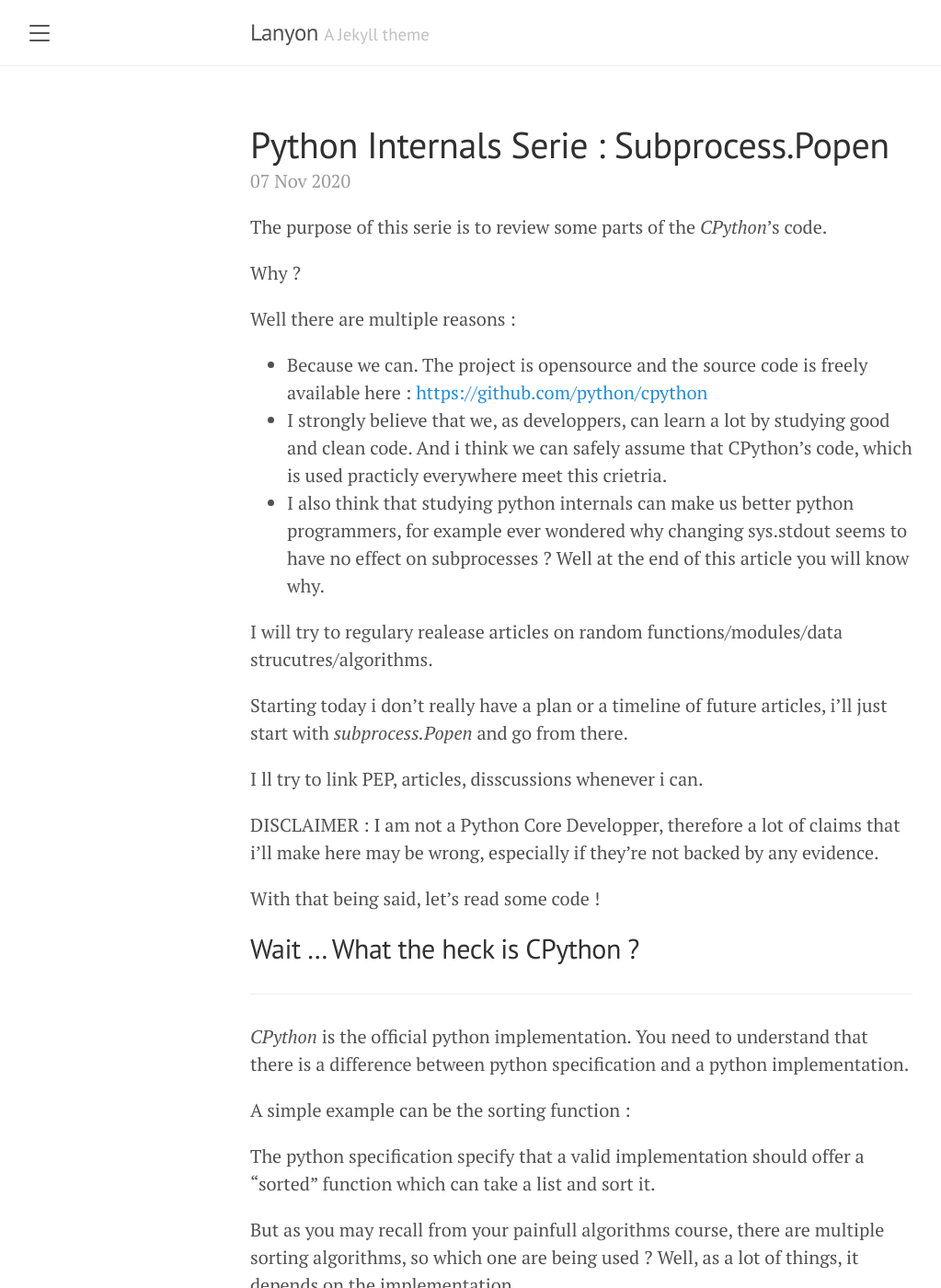
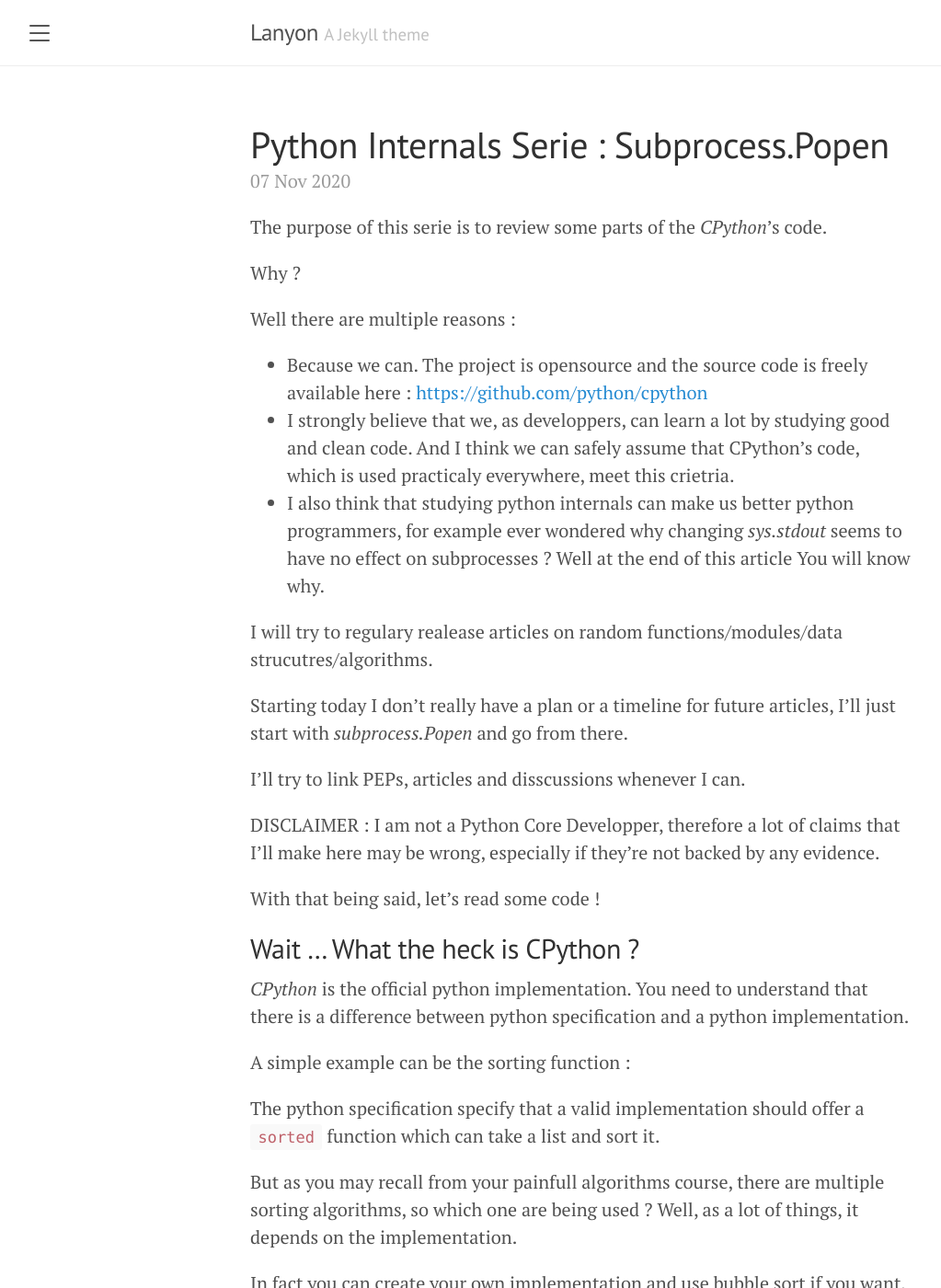
Before and after one commit to ukarroum/ykarroum-blog, a Jekyll site: the page built from blog/_posts/2020-11-07-subprocess.md, in a window 1280 px wide and 1400 px high. Shown: the whole window at 92% size, without its empty margins (8-1031 px from the left). Built offline with Jekyll 4.4.1, drawn with Linux system fonts in a browser that asks for light colours; some of the changed text lies outside the part shown.

Commit message:
Fixed typos

```diff
--- a/blog/_posts/2020-11-07-subprocess.md
+++ b/blog/_posts/2020-11-07-subprocess.md
@@ -10,28 +10,27 @@ Why ?
 Well there are multiple reasons :
 
 - Because we can. The project is opensource and the source code is freely available here : [https://github.com/python/cpython](https://github.com/python/cpython)
-- I strongly believe that we, as developpers, can learn a lot by studying good and clean code. And i think we can safely assume that CPython's code, which is used practicly everywhere meet this crietria.
-- I also think that studying python internals can make us better python programmers, for example ever wondered why changing sys.stdout seems to have no effect on subprocesses ? Well at the end of this article you will know why.
+- I strongly believe that we, as developpers, can learn a lot by studying good and clean code. And I think we can safely assume that CPython's code, which is used practicaly everywhere, meet this crietria.
+- I also think that studying python internals can make us better python programmers, for example ever wondered why changing _sys.stdout_ seems to have no effect on subprocesses ? Well at the end of this article You will know why.
 
 I will try to regulary realease articles  on random functions/modules/data strucutres/algorithms.
 
-Starting today i don't really have a plan or a timeline of future articles, i'll just start with _subprocess.Popen_ and go from there.
+Starting today I don't really have a plan or a timeline for future articles, I'll just start with _subprocess.Popen_ and go from there.
 
-I ll try to link PEP, articles, disscussions whenever i can.
+I'll try to link PEPs, articles and disscussions whenever I can.
 
-DISCLAIMER : I am not a Python Core Developper, therefore a lot of claims that i'll make here may be wrong, especially if they're not backed by any evidence.
+DISCLAIMER : I am not a Python Core Developper, therefore a lot of claims that I'll make here may be wrong, especially if they're not backed by any evidence.
 
 With that being said, let's read some code !
 
 
 ## Wait ... What the heck is CPython ?
--------------------------------------
 
 _CPython_ is the official python implementation. You need to understand that there is a difference between python specification and a python implementation.
 
 A simple example can be the sorting function :
 
-The python specification specify that a valid implementation should offer a "sorted" function which can take a list and sort it.
+The python specification specify that a valid implementation should offer a `sorted` function which can take a list and sort it.
 
 But as you may recall from your painfull algorithms course, there are multiple sorting algorithms, so which one are being used ? Well, as a lot of things, it depends on the implementation.
 
@@ -43,7 +42,6 @@ There are other python implementations like _PyPy_ (which use JIT compilation),
 
 
 ## Getting the code
-------------------
 
 the first step is to get the cpython code. for that we gonna just clone the official repo on github :
 
@@ -72,7 +69,7 @@ $ find -name subprocess.py
 
 {% endhighlight %}
 
-we can safely assume that the module we're searching is `Lib/subprocess`.
+we can safely assume that the module we're searching for is `Lib/subprocess`.
 
 By searching for `Popen` in the file we find a class :
 
@@ -113,12 +110,11 @@ my guess, is that if you run a command like this :
 subprocess.Popen(['my command'])
 {% endhighlight %}
 
-since you re not referencing the Popen object, it is a _garbage candidate_, and the gc may try to delete it before it run. Which is not the excepected behaviour since you except the command to run even if you don't care about what it'll return.
+since you're not referencing the Popen object, it is a _garbage candidate_, and the gc may try to delete it before it run. Which is not the excepected behaviour since you except the command to run even if you don't care about what it'll return.
 
-what surprises me tough is the fact that it's a class attribute, there is surely a reason behind it, but i'm not sure what.
+What surprises me tough is the fact that it's a class attribute, there is surely a reason behind it, but i'm not sure what.
 
 ### The `__init__` method
------------------------
 
 the first instruction in the init method is :
 
@@ -205,16 +201,15 @@ it does bug me how similar the stdin / stdout / stderr code is. I know if i had
  self._sigint_wait_secs = 0.25  # 1/xkcd221.getRandomNumber()
 
 {% endhighlight %}
-i found the comment funny, for refecence this the xkcd comic that it refers to :
+I found the comment funny, for refecence this the xkcd comic that it refers to :
 
-<div style="text-align:center"><img src="https://imgs.xkcd.com/comics/random_number.png" /></div>
+![xkcd comic](https://imgs.xkcd.com/comics/random_number.png)
 
-next we call the function : _execute_child (POSIX version in our case) :
+next we call the function : `_execute_child` (POSIX version in our case) :
 
-### `_execute_child`
-------------------
+### `_execute_child` function
 
-Again some basic parameter validating.
+Again some basic parameter validation.
 
 {% highlight python %}
 sys.audit("subprocess.Popen", executable, args, cwd, env)
@@ -364,11 +359,11 @@ if you're intriged by this line :
 /*[clinic end generated code: output=7b9aaefe3031238d input=c1911043a22028da]*/
 {% endhighlight %}
 
-clinic is a boilerpate code generator for CPython, we may inspect it in futur articles.
+_clinic_ is a boilerpate code generator for CPython, we may inspect it in futur articles.
 
 ### `py_posix_spawn`
 -----------------
-as above, some checks and gotos.
+As above, some checks and gotos.
 
 then we call `posix_spawnp `
 
```
Also changed, not shown: other parts of blog/_posts/2020-11-07-subprocess.md (+32 -33 lines).
